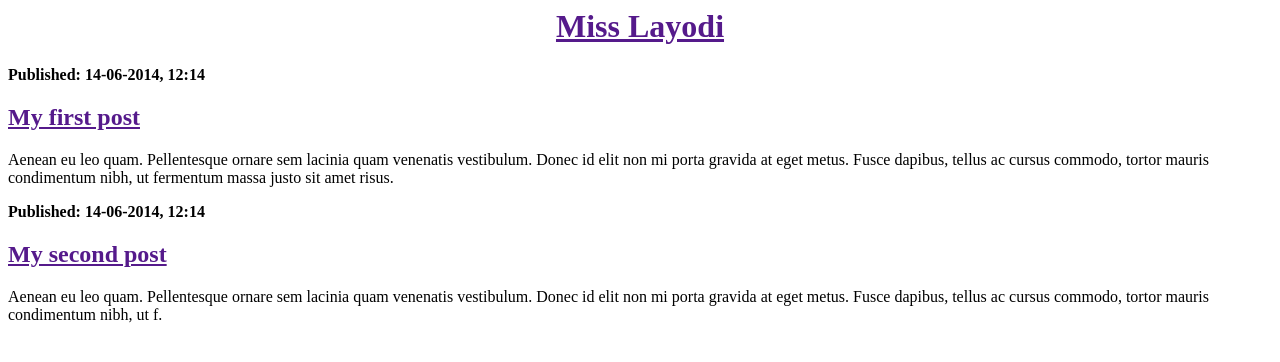
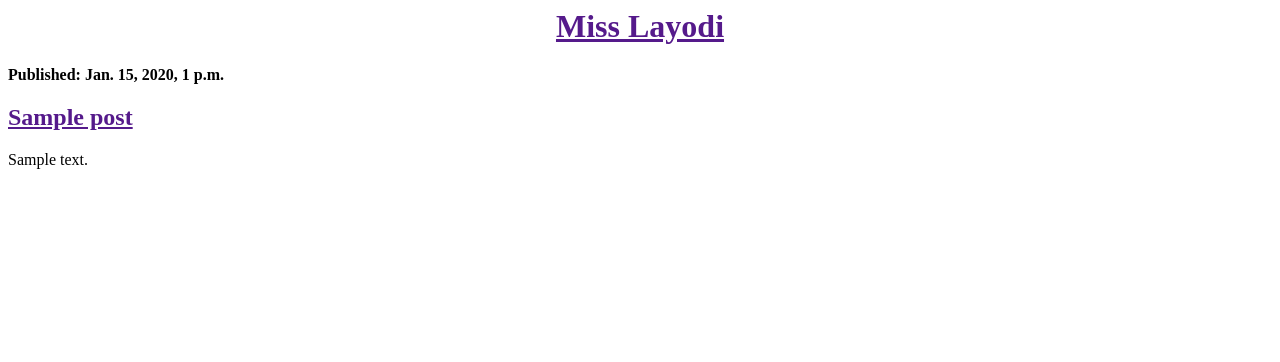
Before and after one commit to andela-layodi/my-first-blog, a Django app: template blog/templates/blog/post_list.html in a window 1280 px wide. Shown: the top 362 px of the page. Run offline with Django 3.2, Linux system fonts and the light colour scheme; the template is opened without the code that fills it: values that come from a table or form of the project are taken from there, others are empty; tables that the repository leaves empty hold one stand-in row (values such as "Sample post").

Commit message:
Modified templates to display posts from database.

```diff
--- a/blog/templates/blog/post_list.html
+++ b/blog/templates/blog/post_list.html
@@ -7,16 +7,13 @@
             <h1><center><a href="">Miss Layodi</a></center></h1>
         </div>
 
+        {% for post in posts %}
         <div>
-            <p><b>Published: 14-06-2014, 12:14</b></p>
-            <h2><a href="">My first post</a></h2>
-            <p>Aenean eu leo quam. Pellentesque ornare sem lacinia quam venenatis vestibulum. Donec id elit non mi porta gravida at eget metus. Fusce dapibus, tellus ac cursus commodo, tortor mauris condimentum nibh, ut fermentum massa justo sit amet risus.</p>
+          <p><b>Published: {{ post.published_date }}</b></p>
+          <h2><a href="">{{ post.title }}</a></h2>
+          <p>{{ post.text|linebreaksbr }}</p>
+        </br>
         </div>
-
-        <div>
-            <p><b>Published: 14-06-2014, 12:14</b></p>
-            <h2><a href="">My second post</a></h2>
-            <p>Aenean eu leo quam. Pellentesque ornare sem lacinia quam venenatis vestibulum. Donec id elit non mi porta gravida at eget metus. Fusce dapibus, tellus ac cursus commodo, tortor mauris condimentum nibh, ut f.</p>
-        </div>
+        {% endfor %}
     </body>
 </html>
--- a/blog/views.py
+++ b/blog/views.py
@@ -1,4 +1,7 @@
 from django.shortcuts import render
+from django.utils import timezone
+from .models import Post
 
 def post_list(request):
-    return render(request, 'blog/post_list.html', {})
+    posts = Post.objects.filter(published_date__lte=timezone.now()).order_by('published_date')
+    return render(request, 'blog/post_list.html', {'posts' : posts})
```
